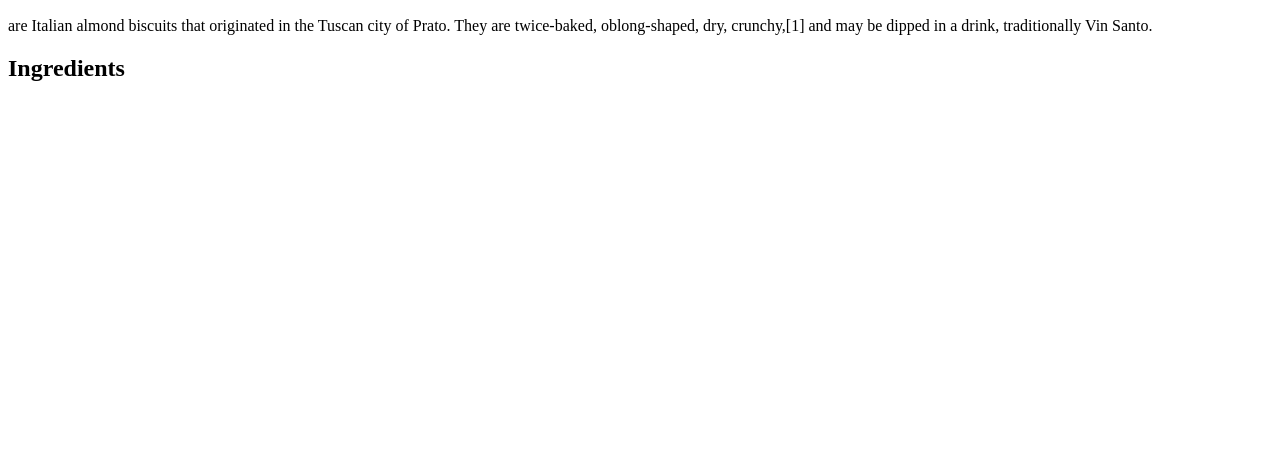
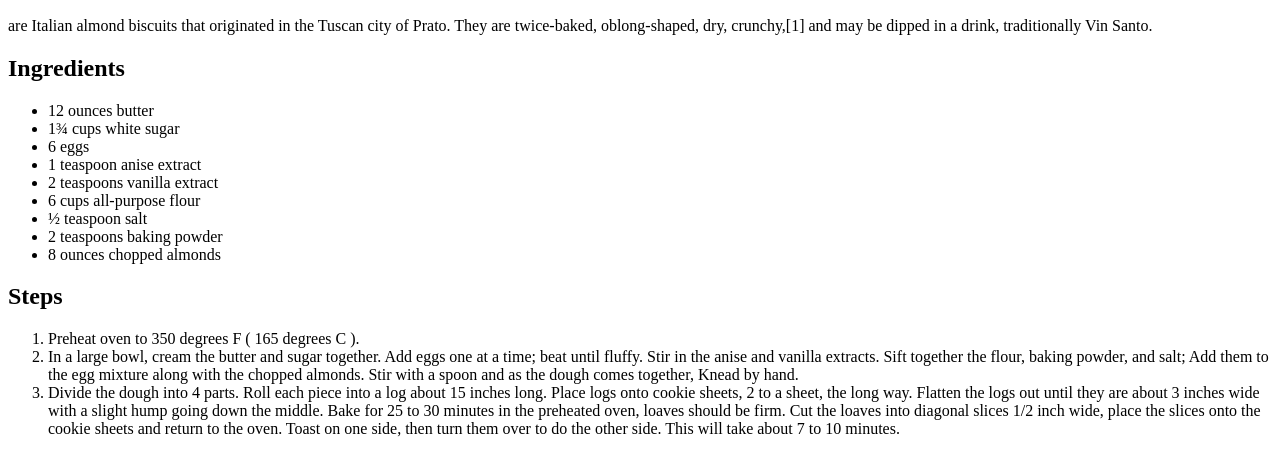
Before and after one commit to itslidz1209/odin-recipes, a plain HTML site: page recipes/biscotti.html in a window 1280 px wide. Shown: the part 406-860 px from the top of the page. Before the commit the page ends 800 px from the top, so only its background shows below. Drawn offline with Linux system fonts and the light colour scheme.

Commit message:
added the steps to recipe

```diff
--- a/recipes/biscotti.html
+++ b/recipes/biscotti.html
@@ -14,5 +14,22 @@
         are Italian almond biscuits that originated in the Tuscan city of Prato. They are twice-baked, oblong-shaped, dry, crunchy,[1] and may be dipped in a drink, traditionally Vin Santo.
     </p>
     <h2>Ingredients</h2>
+    <ul>
+        <li>12 ounces butter</li>
+        <li>1¾ cups white sugar</li>
+        <li>6 eggs</li>
+        <li>1 teaspoon anise extract</li>
+        <li>2 teaspoons vanilla extract</li>
+        <li>6 cups all-purpose flour</li>
+        <li>½ teaspoon salt</li>
+        <li>2 teaspoons baking powder</li>
+        <li>8 ounces chopped almonds</li>
+    </ul>
+    <h2>Steps</h2>
+    <ol>
+        <li>Preheat oven to 350 degrees F ( 165 degrees C ).</li>
+        <li>In a large bowl, cream the butter and sugar together. Add eggs one at a time; beat until fluffy. Stir in the anise and vanilla extracts. Sift together the flour, baking powder, and salt; Add them to the egg mixture along with the chopped almonds. Stir with a spoon and as the dough comes together, Knead by hand.</li>
+        <li>Divide the dough into 4 parts. Roll each piece into a log about 15 inches long. Place logs onto cookie sheets, 2 to a sheet, the long way. Flatten the logs out until they are about 3 inches wide with a slight hump going down the middle. Bake for 25 to 30 minutes in the preheated oven, loaves should be firm. Cut the loaves into diagonal slices 1/2 inch wide, place the slices onto the cookie sheets and return to the oven. Toast on one side, then turn them over to do the other side. This will take about 7 to 10 minutes.</li>
+    </ol>
 </body>
 </html>
```
Also changed, not shown: recipes/brownies.html (+16 -0 lines), recipes/snickerdoodle.html (+6 -0 lines).
